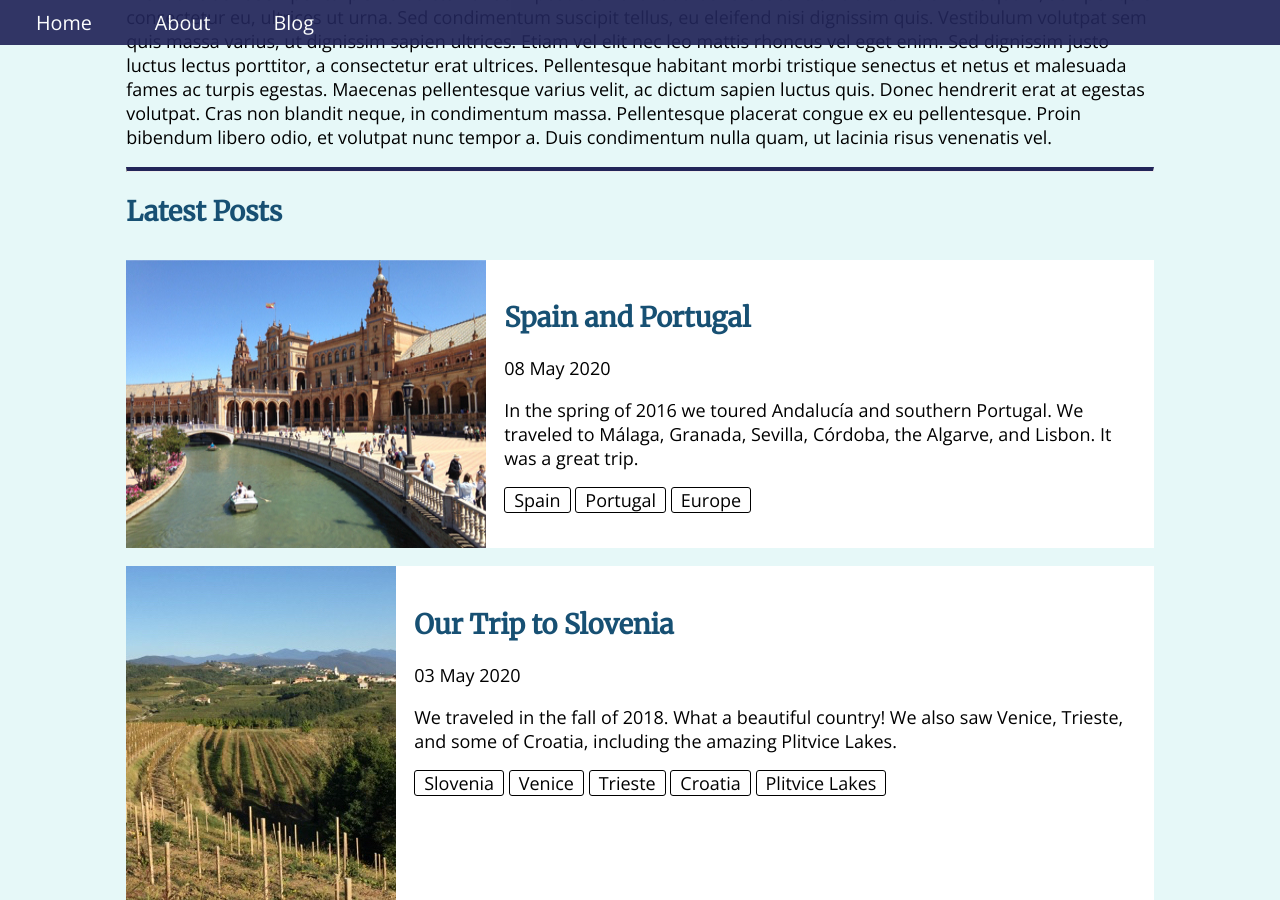
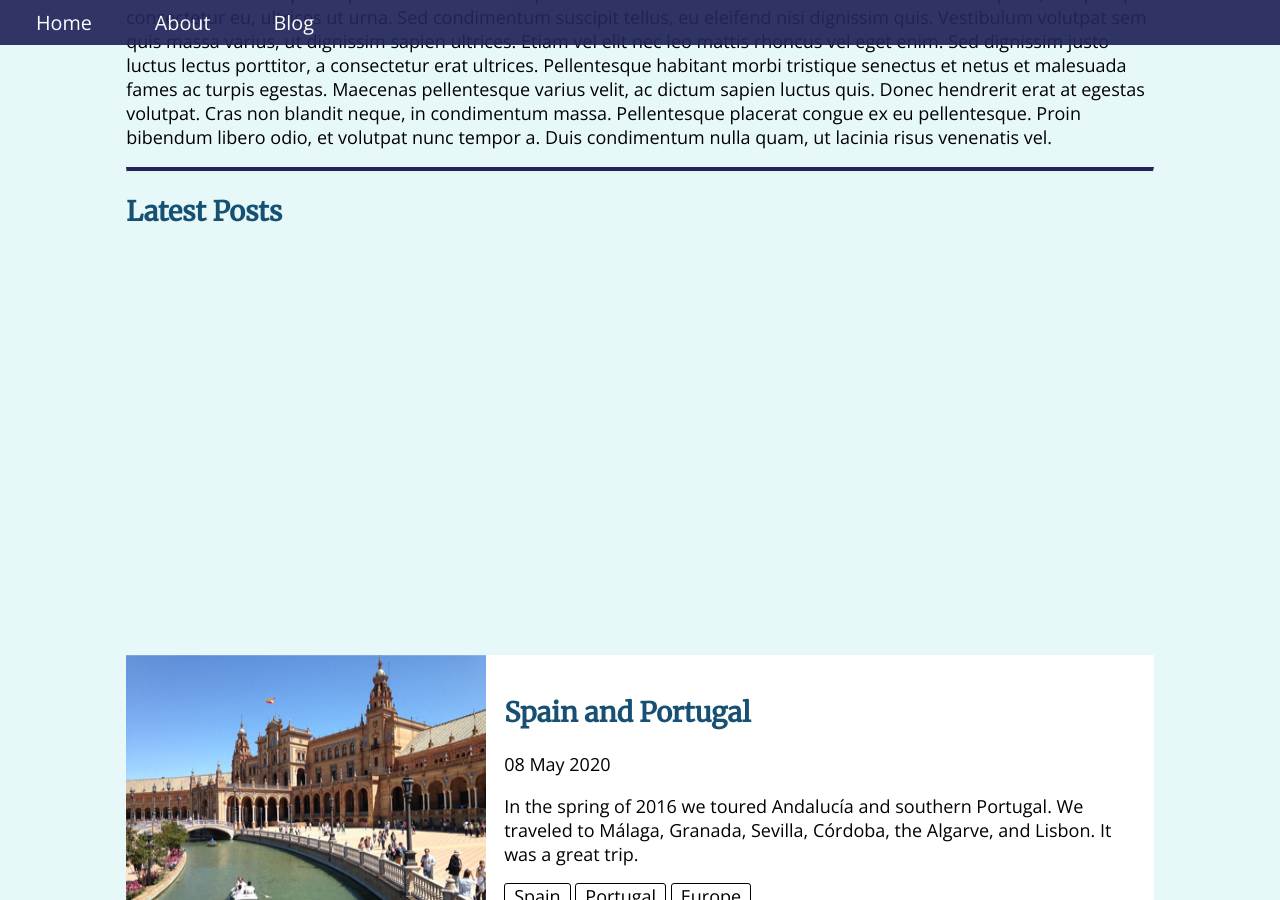
Before and after one commit to placeholdergit/cloneexpjekyllcms, a Jekyll site: the page built from index.md, in a window 1280 px wide and 900 px high, scrolled down 569 px. Built offline with Jekyll 4.4.1, drawn with Linux system fonts in a browser that asks for light colours; a script that is not in the unit is left out.

Commit message:
Experiment with named grid rows

```diff
--- a/_sass/main.scss
+++ b/_sass/main.scss
@@ -192,22 +192,34 @@
   grid-column: 1 / -1;
   padding: 1em;
   margin-top: 1em;
+  grid-row-start: footer-start;
+  grid-row-end: footer-end;
 }
 .grid-container {
   display: grid;
   column-gap: 1em;
   /* row-gap: 1em; */
   grid-template-columns: repeat(12, 1fr);
-  /* grid-template-rows: auto; */
+  grid-template-rows: [nav-start]2.5em[header-start]auto[main-start]90vh[post-list-start]auto[footer-start]5em[footer-end];
 }
 .header {
   grid-column: 1 / -1;
+  grid-row-start: header-start;
+  grid-row-end: main-start;
 }
 .main, .post-list {
   // background-color: #fff;
   grid-column: 1 / -1;
   padding: 0 0.5em;
   max-width: 100vw;
+}
+.main {
+  grid-row-start: main-start;
+  grid-row-end: post-list-start;
+}
+.post-list {
+  grid-row-start: post-list-start;
+  grid-row-end: footer-start;
 }
 @media (min-width: 500px) {
   .main, .post-list {
@@ -219,6 +231,8 @@
 }
 .nav-bar {
   grid-column: 1 / -1;
+  grid-row-start: nav-start;
+  grid-row-end: header-start;
 }
 .pad-sides {
   padding-right: 2rem;
```
